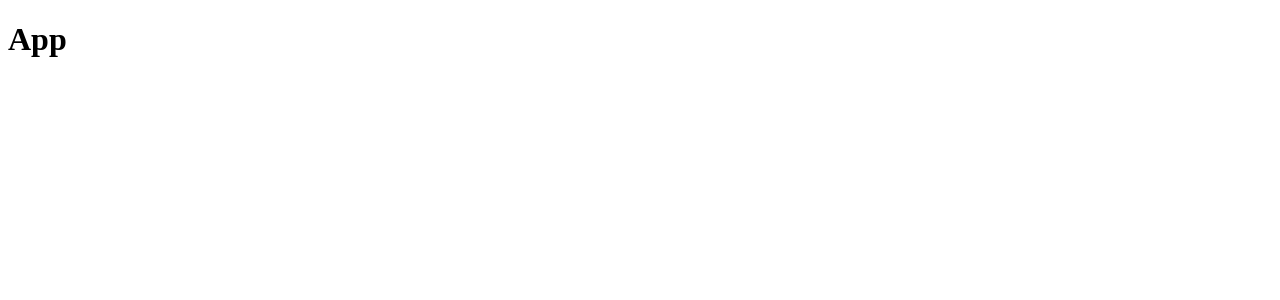
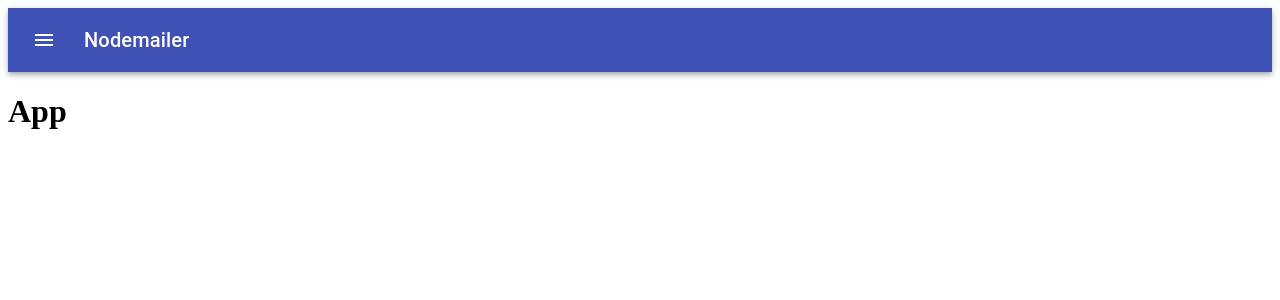
Before and after one commit to Imraan-Hendricks/nodemailer-react-express, a React (Create React App) app in the folder client/: page / in a window 1280 px wide. Shown: the top 300 px of the page. Built offline with nearby package versions, Linux system fonts and the light colour scheme.

Commit message:
(client): added app bar component

```diff
--- a/client/src/App.js
+++ b/client/src/App.js
@@ -1,8 +1,10 @@
 import React from 'react';
+import { ButtonAppBar } from './components/app-bar';
 
 const App = () => {
   return (
     <div>
+      <ButtonAppBar />
       <h1>App</h1>
     </div>
   );
--- /dev/null
+++ b/client/src/components/app-bar.jsx
@@ -0,0 +1,26 @@
+import React from 'react';
+import { AppBar, IconButton, Toolbar, Typography } from '@material-ui/core';
+import MenuIcon from '@material-ui/icons/Menu';
+import { useAppBarStyles } from '../styles/app-bar-styles';
+
+export const ButtonAppBar = () => {
+  const classes = useAppBarStyles();
+  return (
+    <div className={classes.root}>
+      <AppBar position='static'>
+        <Toolbar>
+          <IconButton
+            edge='start'
+            className={classes.menuButton}
+            color='inherit'
+            aria-label='menu'>
+            <MenuIcon />
+          </IconButton>
+          <Typography variant='h6' className={classes.title}>
+            Nodemailer
+          </Typography>
+        </Toolbar>
+      </AppBar>
+    </div>
+  );
+};
--- /dev/null
+++ b/client/src/styles/app-bar-styles.js
@@ -0,0 +1,13 @@
+import { makeStyles } from '@material-ui/core/styles';
+
+export const useAppBarStyles = makeStyles((theme) => ({
+  root: {
+    flexGrow: 1,
+  },
+  menuButton: {
+    marginRight: theme.spacing(2),
+  },
+  title: {
+    flexGrow: 1,
+  },
+}));
```
